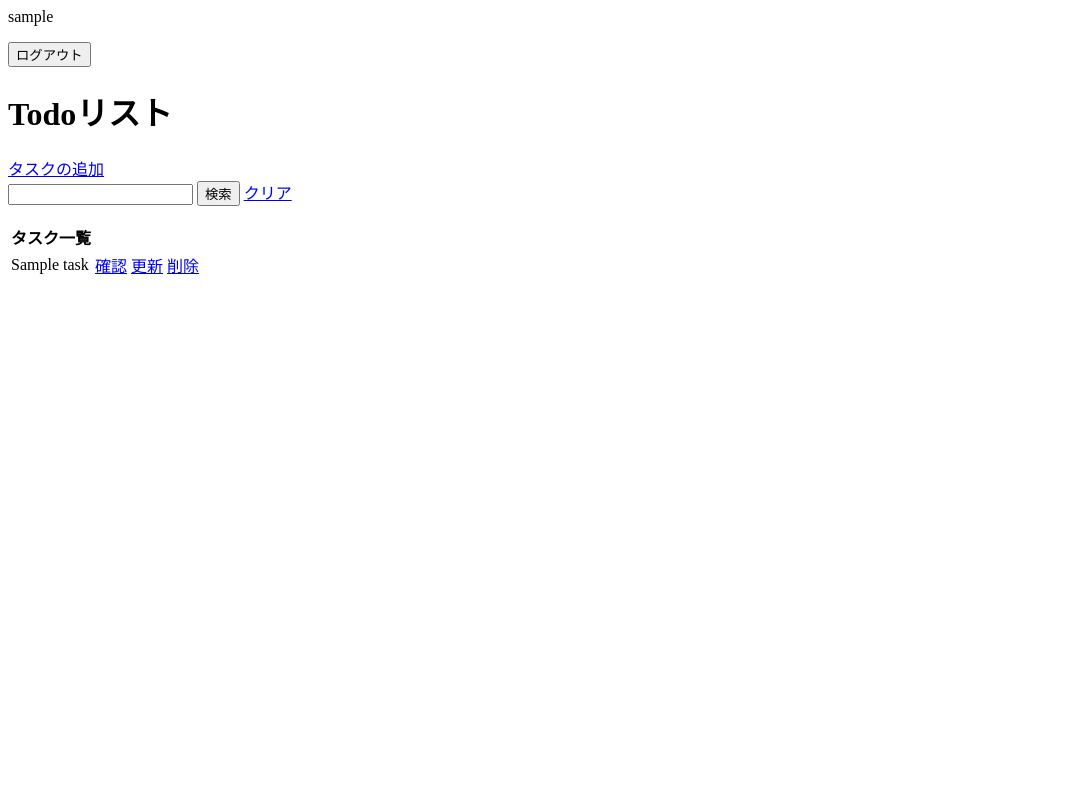
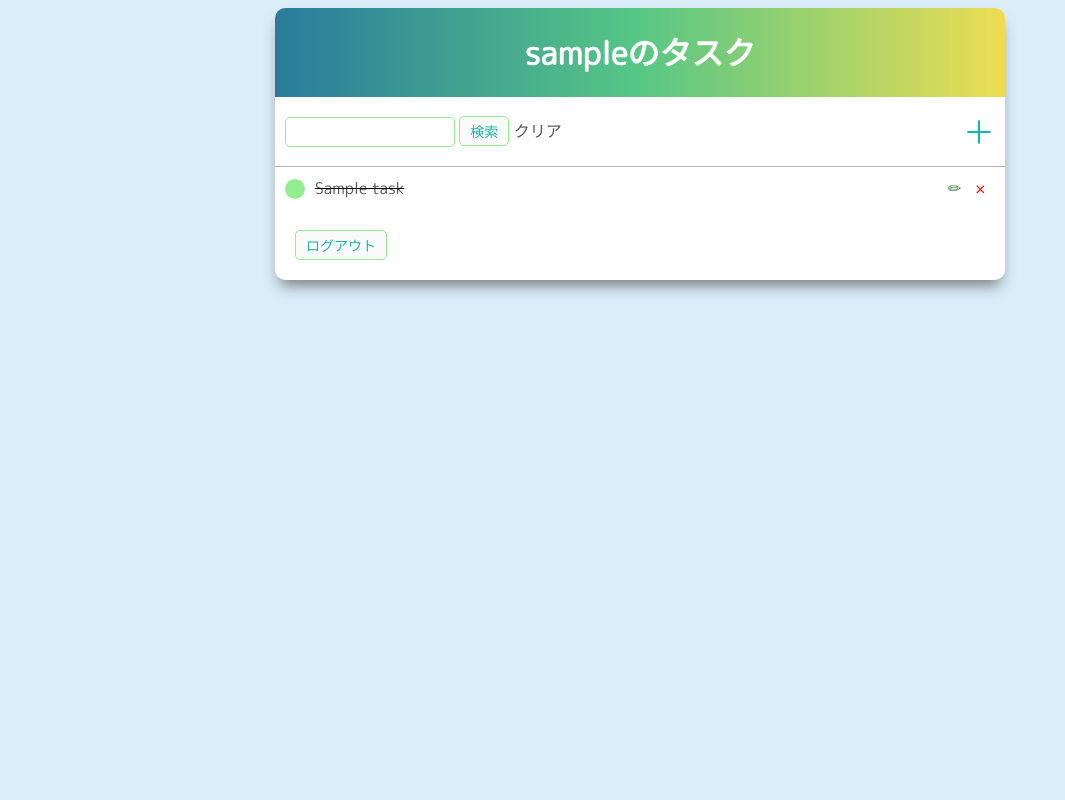
Before and after one commit to shu430/djangoProject, a Django app: page / in a window 1280 px wide. Shown: the whole page, without its empty margins (0-1065 px from the left). Run offline with Django 5.2, Linux system fonts and the light colour scheme; a user stored in the database is signed in; tables that the repository leaves empty hold one stand-in row (values such as "Sample post").

Commit message:
[add]CRUD機能追加

```diff
--- /dev/null
+++ b/todoproject/todoapp/static/css/base.css
@@ -0,0 +1,117 @@
+body{
+    background-color: #daedf9;
+    font-family: "M PLUS Rounded 1c", sans-serif;
+    font-weight: 400;
+    font-style: normal;
+}
+.todoAppWrapper{
+    max-width: 730px;
+    margin: 0 auto;
+    background-color: white;
+    box-shadow: 0px 10px 15px -5px #777777;
+    border-radius: 10px;
+}
+a {
+    color: #595959;
+    text-decoration: none;
+}
+h1{
+    margin: 0;
+}
+
+.header {
+    text-align: center;
+    padding: 20px 0;
+    background: #2A7B9B;
+    background: linear-gradient(90deg, rgba(42, 123, 155, 1) 0%, rgba(87, 199, 133, 1) 50%, rgba(237, 221, 83, 1) 100%);
+    border-radius: 10px 10px 0 0;
+    color: white;
+}
+
+.taskWrapper{
+    display: flex;
+    justify-content: space-between;
+    padding: 10px;
+    border-top: 1px solid #4646466a;
+}
+.taskTitle{
+    display: flex;
+    align-items: center;
+}
+.taskCompletedIcon{
+    height: 20px;
+    width: 20px;
+    background-color: lightgreen;
+    border-radius: 50%;
+    margin-right: 10px;
+}
+.taskUnCompletedIcon{
+    height: 20px;
+    width: 20px;
+    background-color: #595959;
+    border-radius: 50%;
+    margin-right: 10px;
+}
+.editButton{
+    color: #3a873a;
+}
+.deleteButton{
+    padding: 10px;
+    color: red;
+}
+.loginAndLogout{
+    padding: 20px;
+}
+.loginAndLogout a{
+    color: lightcoral;
+}
+
+/* タスク検索と追加のフォーム */
+.searchWrapper{
+    display: flex;
+    justify-content: space-between;
+    padding: 10px;
+    align-items: center;
+}
+
+.searchInput{
+    height: 24px;
+    outline: none;
+    border: 1px solid lightgreen;
+    padding: 2px 4px;
+    border-radius: 5px;
+    width: 160px !important;
+}
+
+.Button{
+    border: 1px solid lightgreen;
+    padding: 4px 10px;
+    background-color: #fafafa;
+    color: lightseagreen;
+    border-radius: 5px;
+    cursor: pointer;
+    font-size: 14px;
+}
+.Button:hover{
+    background-color: lightseagreen;
+    color: white;
+    transition: all 0.4s;
+}
+
+.addButton{
+    font-size: 32px;
+    color: lightseagreen;
+}
+
+label {
+    display: block;
+}
+
+input[type="text"],
+textarea {
+    width: 100%;
+}
+
+.accountWrapper {
+    padding: 0px 20px 20px 20px;
+}
--- /dev/null
+++ b/todoproject/todoapp/templates/todoapp/base.html
@@ -0,0 +1,18 @@
+<!DOCTYPE html>
+<html lang="en">
+<head>
+    {% load static %}
+    <meta charset="UTF-8">
+    <meta http-equiv="X-UA-Compatible" content="IE=edge">
+    <meta name="viewport" content="width=device-width, initial-scale=1.0">
+    <title>Todoアプリ</title>
+    <link rel="preconnect" href="https://fonts.googleapis.com">
+    <link rel="preconnect" href="https://fonts.gstatic.com" crossorigin>
+    <link href="https://fonts.googleapis.com/css2?family=M+PLUS+Rounded+1c&display=swap" rel="stylesheet">
+    <link rel="stylesheet" href="{% static 'css/base.css' %}">
+</head>
+
+<body>
+    <div class="todoAppWrapper">{% block content %}{% endblock content %}</div>
+</body>
+</html>
--- a/todoproject/todoapp/templates/todoapp/task_list.html
+++ b/todoproject/todoapp/templates/todoapp/task_list.html
@@ -1,37 +1,69 @@
-<!-- ログインユーザー -->
-{% if request.user.is_authenticated %}
-<p>{{request.user}}</p>
-<form action="{% url 'logout' %}" method="POST">
-    {% csrf_token %}
-    <button type="submit">ログアウト</button>
-</form>
-{% else %}
-<a href="{% url 'login' %}">ログイン</a>
-{% endif %}
+<!-- 継承base.html開始位置-->
+{% extends 'todoapp/base.html' %}
+{% block content %}
+
+<div class="header">
+    <h1>{{request.user}}のタスク</h1>
+</div>
+
 
 <!-- Todoリスト -->
-<h1>Todoリスト</h1>
-<a href="{% url 'create-task' %}" %>タスクの追加</a>
+<div class="searchWrapper">
+    <!-- タスク検索 -->
+    <form method="GET">
+        <input type="text" name="search" value="{{search}}" class="searchInput">
+        <input type="submit" value="検索" class="Button">
 
-<!-- タスク検索 -->
-<form method="GET">
-    <input type="text" name="search" value="{{search}}">
-    <input type="submit" value="検索">
+        <a href="{% url 'tasks' %}">クリア</a>
+    </form>
+    <a href="{% url 'create-task' %}" class="addButton">＋</a>
+</div>
 
-    <a href="{% url 'tasks' %}">クリア</a>
-</form>
+ <div class="tasksWrapper">
+    {% for task in tasks %}
+    <div class="taskWrapper">
+        {% if task.completed %}
+        <!-- タスクが完了しているなら-->
+        <div class="taskTitle">
+            <div class="taskCompletedIcon"></div>
+            <s><a href="{% url 'task' task.id %}">{{task}}</a></s>
+        </div>
+        <div>
+            <a href="{% url 'edit-task' task.id %}" class="editButton">&#x270F;</a>
+            <a href="{% url 'delete-task' task.id %}" class="deleteButton">×</a>
+        </div>
+        {% else %}
+        <!-- タスクが未完了なら -->
+        <div class="taskTitle">
+            <div class="taskUnCompletedIcon"></div>
+            <a href="{% url 'task' task.id %}">{{task}}</a>
+        </div>
+        <div>
+            <a href="{% url 'edit-task' task.id %}" class="editButton">&#x270F;</a>
+            <a href="{% url 'delete-task' task.id %}" class="deleteButton">×</a>
+        </div>
+        {% endif %}
 
-<!-- タスク一覧 -->
-<table>
-    <tr>
-        <th>タスク一覧</th>
-    </tr>
-    {% for task in tasks %}
-        <tr>
-            <td>{{task.title}}</td>
-            <td><a href="{% url 'task' task.id %}">確認</a></td>
-            <td><a href="{% url 'edit-task' task.id %}">更新</a></td>
-            <td><a href="{% url 'delete-task' task.id %}">削除</a></td>
-        </tr>
+    </div>
+
+    {% empty %}
+    <h3 style="padding-left: 20px;">タスクがありません</h3>
+
     {% endfor %}
-</table>
+</div>
+
+<!-- ログインユーザー-->
+<div class="loginAndLogout">
+    {% if request.user.is_authenticated %}
+    <!-- <p>{{request.user}}</p>   -->
+    <form action="{% url 'logout' %}" method="POST">
+        {% csrf_token %}
+        <button type="submit" class="Button">ログアウト</button>
+    </form>
+    {% else %}
+    <a href="{% url 'login' %}">ログイン</a>
+    {% endif %}
+
+</div>
+<!-- 継承base.html終了位置-->
+{% endblock content %}
--- a/todoproject/todoapp/views.py
+++ b/todoproject/todoapp/views.py
@@ -43,7 +43,7 @@ class TaskDetail(LoginRequiredMixin, DetailView):
 class TaskCreate(LoginRequiredMixin, CreateView):
     model = Task
     #fields = "__all__" #['uesr', 'title',...]
-    fields = ['title', 'completed', 'description']
+    fields = ['title', 'description', 'completed']
     success_url = reverse_lazy("tasks")
 
     #タスク作成時、作成者が所有者になるよう設定
@@ -79,6 +79,5 @@ class RegisterTodoapp(FormView):
     #ユーザ追加時に保存する処理
     def form_valid(self, form):
         user = form.save()
-        if user is not None:
-            login(self.request, user)
+        login(self.request, user)
         return super().form_valid(form)
--- a/todoproject/todoproject/settings.py
+++ b/todoproject/todoproject/settings.py
@@ -98,6 +98,8 @@ LOGIN_URL = "login"
 # https://docs.djangoproject.com/en/5.2/howto/static-files/
 
 STATIC_URL = 'static/'
+STATICFILES_DIRS = [BASE_DIR / "static"]
+
 
 # Default primary key field type
 # https://docs.djangoproject.com/en/5.2/ref/settings/#default-auto-field
```
Also changed, not shown: todoproject/todoapp/templates/todoapp/login.html (+17 -5 lines), todoproject/todoapp/templates/todoapp/register.html (+25 -7 lines), todoproject/todoapp/templates/todoapp/task_confirm_delete.html (+14 -4 lines), todoproject/todoapp/templates/todoapp/task_detail.html (+10 -0 lines), todoproject/todoapp/templates/todoapp/task_form.html (+12 -5 lines).
